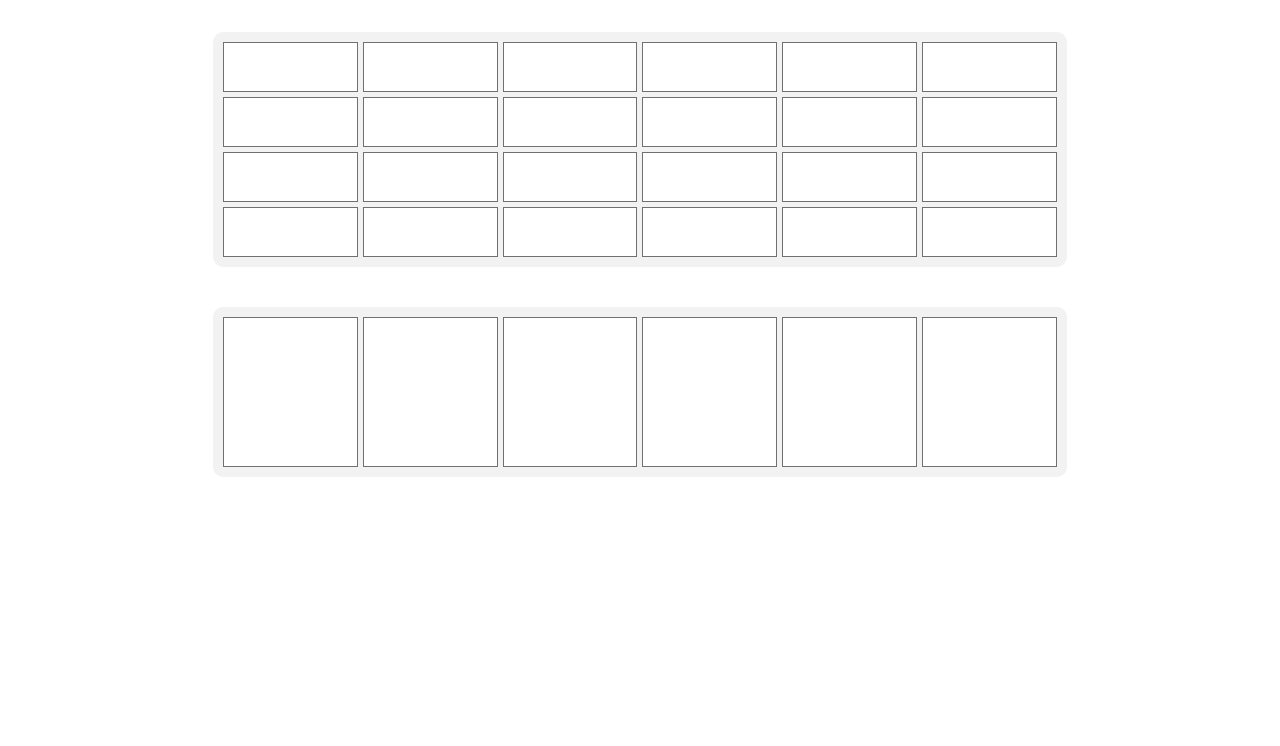
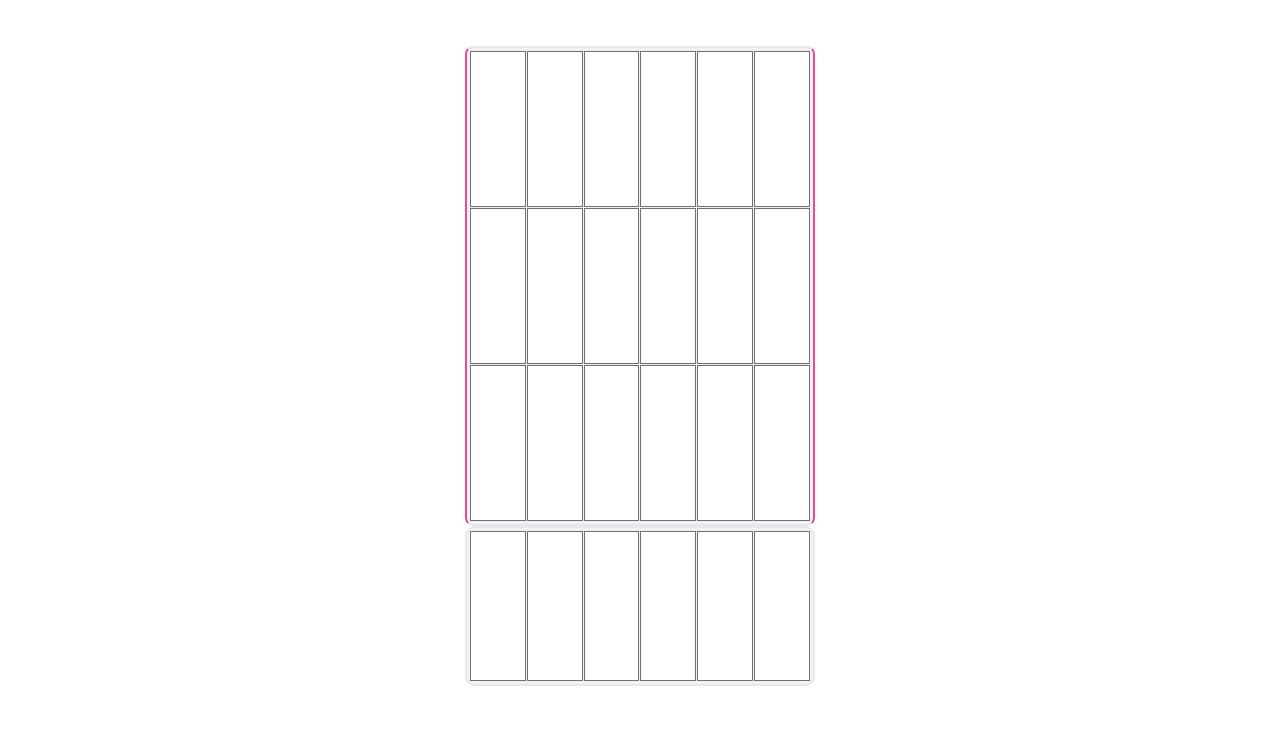
Before and after one commit to kaihochak/guitar-screen-lock, a plain HTML site: page src/index.html in a window 1280 px wide. Shown: the part 54-800 px from the top of the page. Drawn offline with nearby package versions, Linux system fonts and the light colour scheme.

Commit message:
scale and layout fixed

```diff
--- a/src/index.html
+++ b/src/index.html
@@ -15,47 +15,47 @@
 
     <!-- Unlocked Screen -->
 
-    <!-- Title -->
-    <h1 class="text-3xl font-bold underline">
-        Guitar Screen Lock
-    </h1>
+    <!-- main content -->
+    <div id="container" class="flex flex-col">
 
-    <!-- main content -->
-    <div id="guitar-container">
+        <!-- Title -->
+        <h1 id="title" class="text-3xl font-bold underline ">
+            Guitar Screen Lock
+        </h1>
 
         <!-- Guitar -->
-        <div id="guitar">
+        <div id="guitar" class="flex flex-col">
 
             <!-- Fretboard -->
-            <div id="fretboard" class="alsolute grid grid-cols-4 gap-4">
+            <div id="fretboard"
+                class="border-x-pink-500 border-2 rounded-lg
+                        grid grid-cols-4 gap-4">
+                <!-- fret 1 -->
                 <button id="f1s1" class="fret"></button>
                 <button id="f1s2" class="fret"></button>
                 <button id="f1s3" class="fret"></button>
                 <button id="f1s4" class="fret"></button>
                 <button id="f1s5" class="fret"></button>
                 <button id="f1s6" class="fret"></button>
+                <!-- fret 2 -->
                 <button id="f2s1" class="fret"></button>
                 <button id="f2s2" class="fret"></button>
                 <button id="f2s3" class="fret"></button>
                 <button id="f2s4" class="fret"></button>
                 <button id="f2s5" class="fret"></button>
                 <button id="f2s6" class="fret"></button>
+                <!-- fret 3 -->
                 <button id="f3s1" class="fret"></button>
                 <button id="f3s2" class="fret"></button>
                 <button id="f3s3" class="fret"></button>
                 <button id="f3s4" class="fret"></button>
                 <button id="f3s5" class="fret"></button>
                 <button id="f3s6" class="fret"></button>
-                <button id="f4s1" class="fret"></button>
-                <button id="f4s2" class="fret"></button>
-                <button id="f4s3" class="fret"></button>
-                <button id="f4s4" class="fret"></button>
-                <button id="f4s5" class="fret"></button>
-                <button id="f4s6" class="fret"></button>
             </div>
 
             <!-- Strings -->
-            <div id="strings" class="alsolute grid grid-cols-6 gap-6">
+            <div id="strings"
+                class="grid grid-cols-6 border-2 gap-4">
                 <div id="s1" class="string">
                     <button id="strum1"></button>
                 </div>
--- a/src/styles.css
+++ b/src/styles.css
@@ -1,11 +1,23 @@
 /* Add this CSS to your "styles.css" file */
 
+#container {
+    align-items: center;
+    justify-content: center;
+    width: 100%;
+    height: 100vh;
+}
+
+#title {
+    height: 5vh;
+}
+
+/* guitar */
 #guitar {
-    display: flex;
+    width: 350px;
+    height: 95vh;
     flex-direction: column;
     align-items: center;
     justify-content: center;
-    margin: 30px;
 }
 
 
@@ -14,16 +26,15 @@
     display: grid;
     grid-template-columns: repeat(6, 1fr);
     background: #f2f2f2;
-    width: 70%;
-    gap: 5px;
-    margin: 20px;
-    padding: 10px;
-    border-radius: 10px;
+    width: 100%;
+    height: 60vh;
+    gap: 1px;
+    padding: 3px;
 }
 
 button.fret {
     width: 100%;
-    height: 50px;
+    height: 100%;
     background: #ffffff;
     border: 1px solid #707070;
     text-align: center;
@@ -44,10 +55,9 @@ button.fret:hover {
     display: grid;
     grid-template-columns: repeat(6, 1fr);
     background: #f2f2f2;
-    width: 70%;
-    gap: 5px;
-    margin: 20px;
-    padding: 10px;
+    width: 100%;
+    gap: 1px;
+    padding: 3px;
     border-radius: 10px;
 }
 
```
